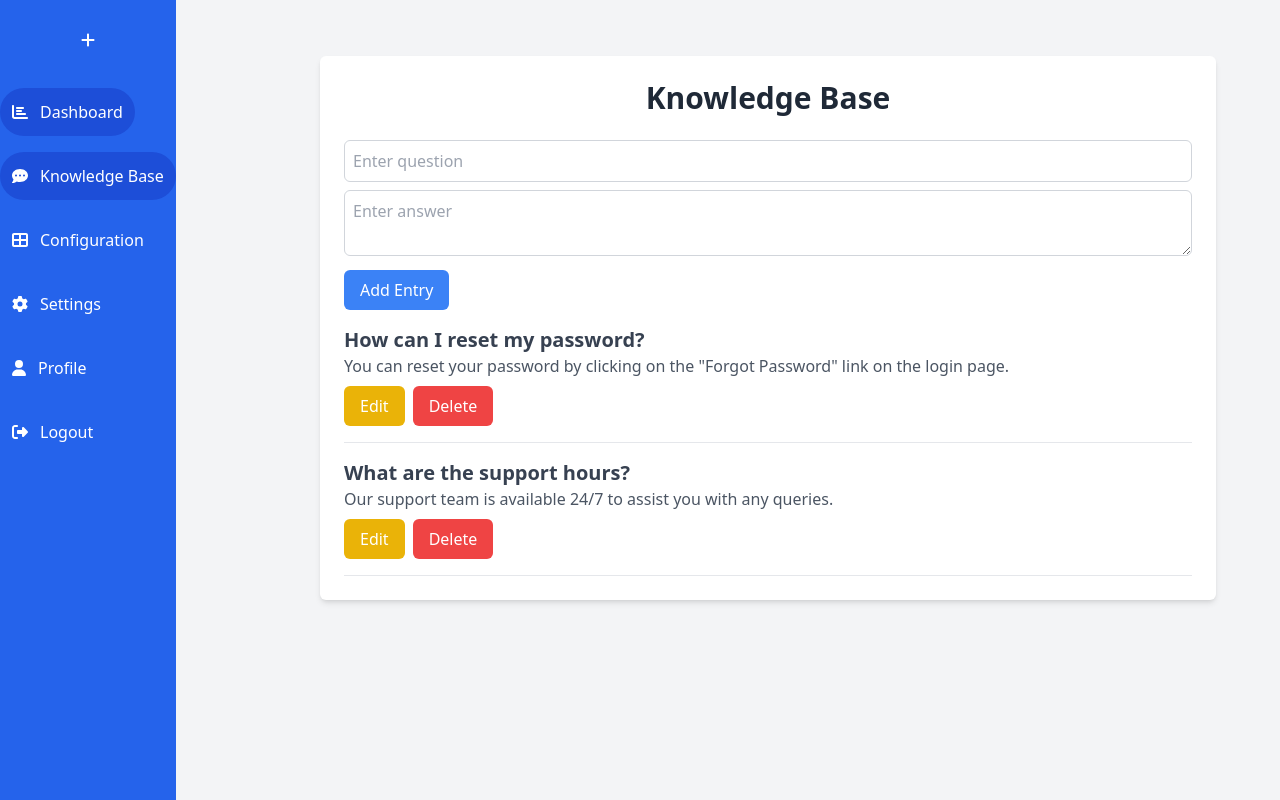
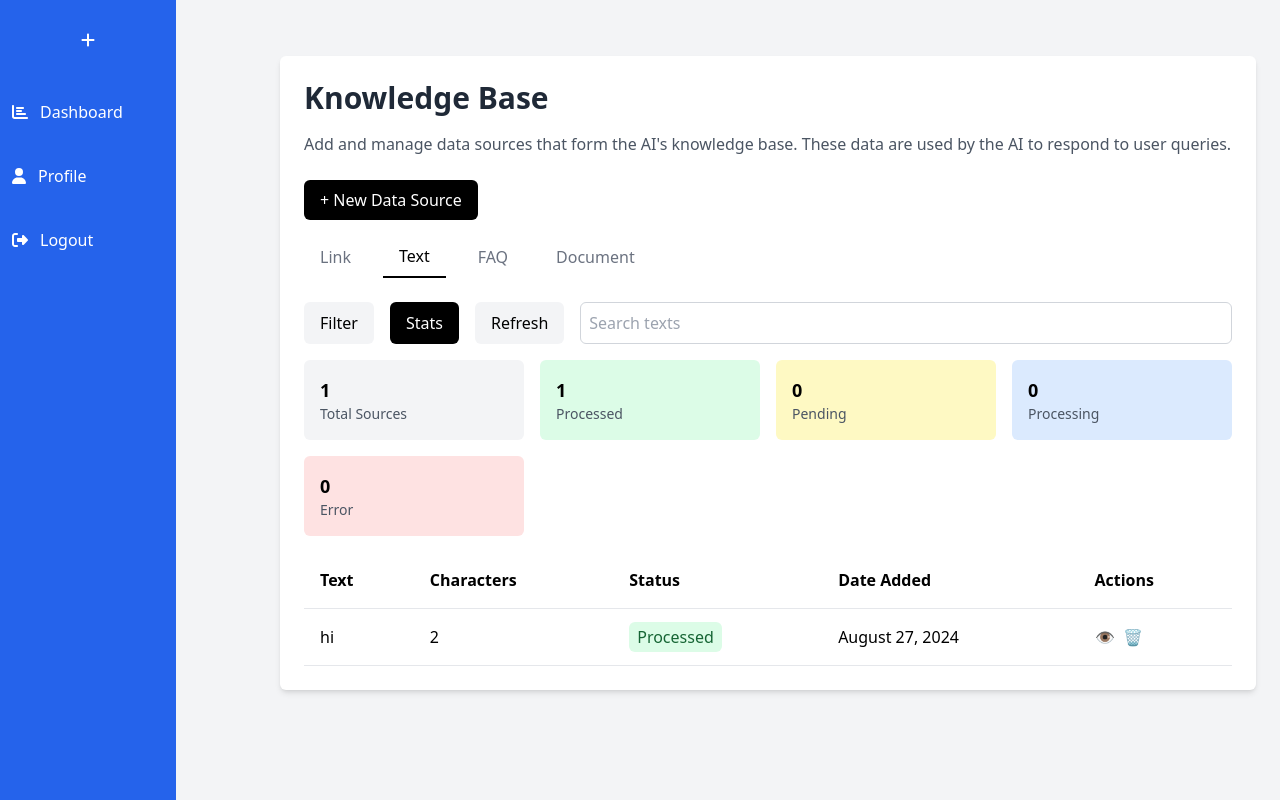
Before and after one commit to AFernandoGonzalez/Chatistico, a React (Vite) app in the folder frontend/: page /dashboard/knowledge-base in a window 1280 px wide. Built offline with nearby package versions, Linux system fonts and the light colour scheme.

Commit message:
added new desing for knowledgebase

```diff
--- a/frontend/package.json
+++ b/frontend/package.json
@@ -13,6 +13,7 @@
     "@fortawesome/free-solid-svg-icons": "^6.6.0",
     "@fortawesome/react-fontawesome": "^0.2.2",
     "axios": "^1.7.5",
+    "framer-motion": "^11.3.30",
     "react": "^18.3.1",
     "react-dom": "^18.3.1",
     "react-router-dom": "^6.26.1"
--- a/frontend/src/App.jsx
+++ b/frontend/src/App.jsx
@@ -7,7 +7,7 @@ import DashboardPage from './pages/Dashboard';
 import ChatbotDetail from './pages/ChatbotDetail';
 import KnowledgeBase from './pages/KnowledgeBase';
 import Configuration from './pages/Configuration';
-import Settings from './pages/Settings';
+import Profile from './pages/Profile';
 
 const App = () => {
   return (
@@ -21,7 +21,7 @@ const App = () => {
             <Route path="chatbot/:id" element={<ChatbotDetail />} />
             <Route path="knowledge-base" element={<KnowledgeBase />} />
             <Route path="configuration" element={<Configuration />} />
-            <Route path="settings" element={<Settings />} />
+            <Route path="profile" element={<Profile />} />
           </Route>
         </Routes>
       </div>
--- a/frontend/src/components/ChatHistory.jsx
+++ b/frontend/src/components/ChatHistory.jsx
@@ -3,6 +3,8 @@ import axios from 'axios';
 
 const ChatHistory = ({ userId }) => {
   const [chatLogs, setChatLogs] = useState([]);
+  const [selectedUser, setSelectedUser] = useState(null);
+  const [users, setUsers] = useState([]);
 
   useEffect(() => {
     const fetchChatHistory = async () => {
@@ -19,18 +21,85 @@ const ChatHistory = ({ userId }) => {
     fetchChatHistory();
   }, [userId]);
 
+  useEffect(() => {
+    const fetchUsers = async () => {
+      try {
+        const response = await axios.get('https://your-backend-url.com/api/users');
+        setUsers(response.data.users);
+      } catch (error) {
+        console.error('Error fetching users:', error);
+      }
+    };
+
+    fetchUsers();
+  }, []);
+
   return (
-    <div>
-      <h2 className="text-xl font-semibold text-gray-700 mb-4">Chat History</h2>
-      <ul className="space-y-2">
-        {chatLogs.map((log) => (
-          <li key={log.id} className="p-2 border border-gray-200 rounded-md">
-            <strong>User:</strong> {log.question}
-            <br />
-            <strong>Chatbot:</strong> {log.answer}
-          </li>
-        ))}
-      </ul>
+    <div className="flex h-screen">
+      {/* Left Sidebar for User Conversations */}
+      <div className="w-1/4 bg-white border-r p-4 overflow-y-auto">
+        <div className="flex justify-between items-center mb-4">
+          <h2 className="text-lg font-semibold">Edit</h2>
+          <button className="text-blue-500">Most recent ▼</button>
+        </div>
+        <ul className="space-y-4">
+          {users.map((user) => (
+            <li
+              key={user.id}
+              onClick={() => setSelectedUser(user)}
+              className={`p-2 flex items-center cursor-pointer rounded-md ${
+                selectedUser && selectedUser.id === user.id ? 'bg-blue-100' : 'hover:bg-gray-100'
+              }`}
+            >
+              <div className="flex-grow">
+                <p className="font-semibold">{user.name}</p>
+                <p className="text-sm text-gray-600">Message preview not available</p>
+              </div>
+              <span className="text-xs text-gray-400">{user.timestamp}</span>
+            </li>
+          ))}
+        </ul>
+      </div>
+
+      {/* Main Chat Area */}
+      <div className="flex-grow flex flex-col p-6 bg-gray-50">
+        {selectedUser ? (
+          <>
+            <div className="flex items-center mb-4">
+              <div className="flex-grow">
+                <h2 className="text-lg font-semibold">{selectedUser.name}</h2>
+                <button className="text-blue-500">View details</button>
+              </div>
+              <div className="flex space-x-3">
+                {/* Action buttons */}
+                <button className="p-2 text-gray-500 hover:text-gray-700">☆</button>
+                <button className="p-2 text-gray-500 hover:text-gray-700">✉️</button>
+              </div>
+            </div>
+            <div className="flex-grow overflow-y-auto">
+              {chatLogs.map((log, index) => (
+                <div key={index} className={`flex items-start mb-4 ${log.sender === 'user' ? 'justify-start' : 'justify-end'}`}>
+                  <div className={`max-w-xs p-4 rounded-lg ${log.sender === 'user' ? 'bg-gray-200' : 'bg-blue-500 text-white'}`}>
+                    <p className="text-sm">{log.message}</p>
+                    <p className="text-xs text-gray-400 mt-1">{log.timestamp}</p>
+                  </div>
+                </div>
+              ))}
+            </div>
+            <div className="p-4 border-t bg-white">
+              <input
+                type="text"
+                placeholder="Write your message..."
+                className="w-full p-2 border border-gray-300 rounded-md focus:outline-none focus:border-blue-500"
+              />
+            </div>
+          </>
+        ) : (
+          <div className="flex justify-center items-center h-full">
+            <p className="text-gray-500">Select a conversation to start chatting</p>
+          </div>
+        )}
+      </div>
     </div>
   );
 };
--- a/frontend/src/components/Sidebar.jsx
+++ b/frontend/src/components/Sidebar.jsx
@@ -1,48 +1,56 @@
 import React, { useState } from 'react';
-import { NavLink } from 'react-router-dom';
+import { Link } from 'react-router-dom';
 import { FontAwesomeIcon } from '@fortawesome/react-fontawesome';
 import { faPlus, faChartBar, faCommentDots, faThLarge, faCog, faUser, faSignOutAlt } from '@fortawesome/free-solid-svg-icons';
+import { motion } from 'framer-motion';
 
 const Sidebar = () => {
   const [isExpanded, setIsExpanded] = useState(false);
 
   return (
-    <div
+    <motion.div
       onMouseEnter={() => setIsExpanded(true)}
       onMouseLeave={() => setIsExpanded(false)}
-      className={`fixed top-0 left-0 h-full transition-all duration-300 ${isExpanded ? 'w-44' : 'w-16'} bg-blue-600 flex flex-col items-center`}
+      className={`fixed top-0 left-0 h-full bg-blue-600 flex flex-col items-center`}
+      initial={{ width: '4rem' }}
+      animate={{ width: isExpanded ? '11rem' : '4rem' }}
+      transition={{ duration: 0.3 }}
     >
       <div className="mt-4">
         <button className="p-3 hover:bg-blue-700 rounded-full text-white">
           <FontAwesomeIcon icon={faPlus} />
         </button>
       </div>
-      <div className={`flex-1 mt-6 ${isExpanded ? 'w-full' : ''}`}>
+      <motion.div
+        className="flex-1 mt-6 w-full"
+      >
         <nav className="flex flex-col space-y-4 items-start">
           <NavItem icon={faChartBar} label="Dashboard" isExpanded={isExpanded} to="/dashboard" />
-          <NavItem icon={faCommentDots} label="Knowledge Base" isExpanded={isExpanded} to="/dashboard/knowledge-base" />
-          <NavItem icon={faThLarge} label="Configuration" isExpanded={isExpanded} to="/dashboard/configuration" />
-          <NavItem icon={faCog} label="Settings" isExpanded={isExpanded} to="/dashboard/settings" />
           <NavItem icon={faUser} label="Profile" isExpanded={isExpanded} to="/dashboard/profile" />
           <NavItem icon={faSignOutAlt} label="Logout" isExpanded={isExpanded} to="/logout" />
         </nav>
-      </div>
-    </div>
+      </motion.div>
+    </motion.div>
   );
 };
 
 const NavItem = ({ icon, label, isExpanded, to }) => {
   return (
-    <NavLink
+    <Link
       to={to}
-      className={({ isActive }) =>
-        `p-3 hover:bg-blue-700 rounded-full text-white flex items-center ${isActive ? 'bg-blue-700' : ''
-        }`
-      }
+      className="w-full p-3 text-white flex items-center hover:bg-blue-700 transition-colors duration-300"
     >
       <FontAwesomeIcon icon={icon} className="mr-3" />
-      {isExpanded && <span className="text-white">{label}</span>}
-    </NavLink>
+      <motion.span
+        className="text-white"
+        initial={{ opacity: 0, width: 0 }}
+        animate={{ opacity: isExpanded ? 1 : 0, width: isExpanded ? 'auto' : 0 }}
+        transition={{ duration: 0.3 }}
+        style={{ whiteSpace: 'nowrap', overflow: 'hidden' }}
+      >
+        {label}
+      </motion.span>
+    </Link>
   );
 };
 
--- a/frontend/src/pages/ChatbotDetail.jsx
+++ b/frontend/src/pages/ChatbotDetail.jsx
@@ -1,23 +1,50 @@
 import React, { useState } from 'react';
 import { useParams } from 'react-router-dom';
-import ChatbotSidebar from '../components/ChatbotSidebar';
 import KnowledgeBase from './KnowledgeBase';
 import Configuration from './Configuration';
+import ChatHistory from '../components/ChatHistory';
 
 const ChatbotDetail = () => {
   const { id } = useParams();
   const [viewMode, setViewMode] = useState('overview');
 
   return (
-    <div className="flex h-screen">
-      <ChatbotSidebar onSelectView={setViewMode} />
+    <div className="flex flex-col h-screen">
+      {/* Tabbed Navigation */}
+      <div className="bg-white shadow-md">
+        <div className="flex justify-around p-4">
+          <TabButton label="Overview" isActive={viewMode === 'overview'} onClick={() => setViewMode('overview')} />
+          <TabButton label="Knowledge Base" isActive={viewMode === 'knowledge-base'} onClick={() => setViewMode('knowledge-base')} />
+          <TabButton label="Configuration" isActive={viewMode === 'configuration'} onClick={() => setViewMode('configuration')} />
+          <TabButton label="Chat" isActive={viewMode === 'chat'} onClick={() => setViewMode('chat')} />
+        </div>
+      </div>
+
+      {/* Main Content Area */}
       <div className="flex-grow p-6 bg-gray-100">
-        {viewMode === 'overview' && <div><h1 className="text-2xl font-bold mb-4">Chatbot Overview</h1></div>}
+        {viewMode === 'overview' && (
+          <div>
+            <h1 className="text-2xl font-bold mb-4">Chatbot Overview</h1>
+            {/* Overview content goes here */}
+          </div>
+        )}
         {viewMode === 'knowledge-base' && <KnowledgeBase />}
         {viewMode === 'configuration' && <Configuration />}
+        {viewMode === 'chat' && <ChatHistory />}
       </div>
     </div>
   );
 };
 
+const TabButton = ({ label, isActive, onClick }) => {
+  return (
+    <button
+      onClick={onClick}
+      className={`p-2 text-lg font-semibold ${isActive ? 'text-blue-600 border-b-4 border-blue-600' : 'text-gray-700'} transition-colors duration-300`}
+    >
+      {label}
+    </button>
+  );
+};
+
 export default ChatbotDetail;
--- a/frontend/src/pages/KnowledgeBase.jsx
+++ b/frontend/src/pages/KnowledgeBase.jsx
@@ -1,45 +1,15 @@
 import React, { useState } from 'react';
 
 const KnowledgeBase = () => {
+  const [activeTab, setActiveTab] = useState('text');
   const [entries, setEntries] = useState([
-    { id: 1, question: 'How can I reset my password?', answer: 'You can reset your password by clicking on the "Forgot Password" link on the login page.' },
-    { id: 2, question: 'What are the support hours?', answer: 'Our support team is available 24/7 to assist you with any queries.' },
+    { id: 1, type: 'text', content: 'hi', characters: 2, status: 'Processed', dateAdded: 'August 27, 2024' },
   ]);
+  const [showModal, setShowModal] = useState(false);
+  const [selectedType, setSelectedType] = useState('text');
 
-  const [newQuestion, setNewQuestion] = useState('');
-  const [newAnswer, setNewAnswer] = useState('');
-  const [isEditing, setIsEditing] = useState(false);
-  const [editingEntryId, setEditingEntryId] = useState(null);
-
-  const handleAddEntry = () => {
-    if (newQuestion && newAnswer) {
-      const newEntry = {
-        id: entries.length + 1,
-        question: newQuestion,
-        answer: newAnswer,
-      };
+  const handleAddEntry = (newEntry) => {
     setEntries([...entries, newEntry]);
-      setNewQuestion('');
-      setNewAnswer('');
-    }
-  };
-
-  const handleEditEntry = (id) => {
-    const entry = entries.find((entry) => entry.id === id);
-    if (entry) {
-      setNewQuestion(entry.question);
-      setNewAnswer(entry.answer);
-      setIsEditing(true);
-      setEditingEntryId(id);
-    }
-  };
-
-  const handleSaveEdit = () => {
-    setEntries(entries.map((entry) => (entry.id === editingEntryId ? { ...entry, question: newQuestion, answer: newAnswer } : entry)));
-    setNewQuestion('');
-    setNewAnswer('');
-    setIsEditing(false);
-    setEditingEntryId(null);
   };
 
   const handleDeleteEntry = (id) => {
@@ -47,58 +17,155 @@ const KnowledgeBase = () => {
   };
 
   return (
-    <div className="p-6 bg-white shadow-md rounded-md max-w-4xl mx-auto mt-8">
-      <h1 className="text-3xl font-bold text-center text-gray-800 mb-6">Knowledge Base</h1>
-      <div className="mb-4">
+    <div className="p-6 bg-white shadow-md rounded-md max-w-6xl mx-auto mt-8">
+      <h1 className="text-3xl font-bold text-gray-800 mb-4">Knowledge Base</h1>
+      <p className="text-gray-600 mb-6">
+        Add and manage data sources that form the AI's knowledge base. These data are used by the AI to respond to user queries.
+      </p>
+
+      <button
+        className="mb-4 px-4 py-2 bg-black text-white rounded-md hover:bg-gray-800 transition"
+        onClick={() => setShowModal(true)}
+      >
+        + New Data Source
+      </button>
+
+      <div className="flex space-x-4 mb-6">
+        <button onClick={() => setActiveTab('link')} className={`px-4 py-2 ${activeTab === 'link' ? 'border-b-2 border-black' : 'text-gray-500'}`}>Link</button>
+        <button onClick={() => setActiveTab('text')} className={`px-4 py-2 ${activeTab === 'text' ? 'border-b-2 border-black' : 'text-gray-500'}`}>Text</button>
+        <button onClick={() => setActiveTab('faq')} className={`px-4 py-2 ${activeTab === 'faq' ? 'border-b-2 border-black' : 'text-gray-500'}`}>FAQ</button>
+        <button onClick={() => setActiveTab('document')} className={`px-4 py-2 ${activeTab === 'document' ? 'border-b-2 border-black' : 'text-gray-500'}`}>Document</button>
+      </div>
+
+      <div className="flex space-x-4 mb-4">
+        <button className="bg-gray-100 px-4 py-2 rounded-md">Filter</button>
+        <button className="bg-black text-white px-4 py-2 rounded-md">Stats</button>
+        <button className="bg-gray-100 px-4 py-2 rounded-md">Refresh</button>
+        <input type="text" placeholder="Search texts" className="flex-grow p-2 border border-gray-300 rounded-md" />
+      </div>
+
+      <div className="grid grid-cols-2 md:grid-cols-4 gap-4 mb-4">
+        <div className="p-4 bg-gray-100 rounded-md">
+          <p className="text-lg font-bold">1</p>
+          <p className="text-sm text-gray-600">Total Sources</p>
+        </div>
+        <div className="p-4 bg-green-100 rounded-md">
+          <p className="text-lg font-bold">1</p>
+          <p className="text-sm text-gray-600">Processed</p>
+        </div>
+        <div className="p-4 bg-yellow-100 rounded-md">
+          <p className="text-lg font-bold">0</p>
+          <p className="text-sm text-gray-600">Pending</p>
+        </div>
+        <div className="p-4 bg-blue-100 rounded-md">
+          <p className="text-lg font-bold">0</p>
+          <p className="text-sm text-gray-600">Processing</p>
+        </div>
+        <div className="p-4 bg-red-100 rounded-md">
+          <p className="text-lg font-bold">0</p>
+          <p className="text-sm text-gray-600">Error</p>
+        </div>
+      </div>
+
+      <table className="w-full text-left border-collapse">
+        <thead>
+          <tr>
+            <th className="border-b p-4">Text</th>
+            <th className="border-b p-4">Characters</th>
+            <th className="border-b p-4">Status</th>
+            <th className="border-b p-4">Date Added</th>
+            <th className="border-b p-4">Actions</th>
+          </tr>
+        </thead>
+        <tbody>
+          {entries.map((entry) => (
+            <tr key={entry.id}>
+              <td className="border-b p-4">{entry.content}</td>
+              <td className="border-b p-4">{entry.characters}</td>
+              <td className="border-b p-4">
+                <span className={`px-2 py-1 rounded-md ${entry.status === 'Processed' ? 'bg-green-100 text-green-800' : 'bg-red-100 text-red-800'}`}>
+                  {entry.status}
+                </span>
+              </td>
+              <td className="border-b p-4">{entry.dateAdded}</td>
+              <td className="border-b p-4">
+                <button className="text-blue-500 hover:text-blue-700 mr-2">👁️</button>
+                <button onClick={() => handleDeleteEntry(entry.id)} className="text-red-500 hover:text-red-700">🗑️</button>
+              </td>
+            </tr>
+          ))}
+        </tbody>
+      </table>
+
+      {showModal && (
+        <div className="fixed inset-0 bg-black bg-opacity-50 flex justify-center items-center">
+          <div className="bg-white p-6 rounded-md shadow-md max-w-md w-full">
+            <button className="mb-4 text-gray-500" onClick={() => setShowModal(false)}>Close</button>
+            <h2 className="text-xl font-bold mb-4">Add New Data Source</h2>
+
+            <div className="flex space-x-4 mb-6">
+              <button onClick={() => setSelectedType('link')} className={`px-4 py-2 ${selectedType === 'link' ? 'bg-blue-600 text-white' : 'bg-gray-200'}`}>Link</button>
+              <button onClick={() => setSelectedType('text')} className={`px-4 py-2 ${selectedType === 'text' ? 'bg-blue-600 text-white' : 'bg-gray-200'}`}>Text</button>
+              <button onClick={() => setSelectedType('faq')} className={`px-4 py-2 ${selectedType === 'faq' ? 'bg-blue-600 text-white' : 'bg-gray-200'}`}>Q&A</button>
+              <button onClick={() => setSelectedType('document')} className={`px-4 py-2 ${selectedType === 'document' ? 'bg-blue-600 text-white' : 'bg-gray-200'}`}>Document</button>
+            </div>
+
+            {selectedType === 'text' && (
+              <div>
+                <textarea
+                  placeholder="Enter text here..."
+                  className="w-full p-2 border border-gray-300 rounded-md focus:outline-none focus:border-blue-500 mb-2"
+                />
+                <button className="px-4 py-2 bg-blue-500 text-white rounded-md hover:bg-blue-600 transition">
+                  Submit
+                </button>
+              </div>
+            )}
+
+            {selectedType === 'faq' && (
+              <div>
                 <input
                   type="text"
                   placeholder="Enter question"
-          value={newQuestion}
-          onChange={(e) => setNewQuestion(e.target.value)}
                   className="w-full p-2 border border-gray-300 rounded-md focus:outline-none focus:border-blue-500 mb-2"
                 />
                 <textarea
                   placeholder="Enter answer"
-          value={newAnswer}
-          onChange={(e) => setNewAnswer(e.target.value)}
                   className="w-full p-2 border border-gray-300 rounded-md focus:outline-none focus:border-blue-500 mb-2"
                 />
-        {isEditing ? (
-          <button
-            onClick={handleSaveEdit}
-            className="px-4 py-2 bg-green-500 text-white rounded-md hover:bg-green-600 transition"
-          >
-            Save Edit
+                <button className="px-4 py-2 bg-blue-500 text-white rounded-md hover:bg-blue-600 transition">
+                  Submit
                 </button>
-        ) : (
-          <button
-            onClick={handleAddEntry}
-            className="px-4 py-2 bg-blue-500 text-white rounded-md hover:bg-blue-600 transition"
-          >
-            Add Entry
+              </div>
+            )}
+
+{selectedType === 'document' && (
+              <div>
+                <input type="file" multiple className="mb-4" />
+                <p className="text-sm text-gray-500 mb-2">
+                  Supported files: PDF, TXT, Microsoft Word. Max. 10 files at a time. File size: 1 MB per file (Upgrade plan to increase limit).
+                </p>
+                <button className="px-4 py-2 bg-blue-500 text-white rounded-md hover:bg-blue-600 transition">
+                  Upload
                 </button>
+              </div>
+            )}
+
+            {selectedType === 'link' && (
+              <div>
+                <input
+                  type="url"
+                  placeholder="Enter URL"
+                  className="w-full p-2 border border-gray-300 rounded-md focus:outline-none focus:border-blue-500 mb-2"
+                />
+                <button className="px-4 py-2 bg-blue-500 text-white rounded-md hover:bg-blue-600 transition">
+                  Add Link
+                </button>
+              </div>
             )}
           </div>
-      <ul className="space-y-4">
-        {entries.map((entry) => (
-          <li key={entry.id} className="border-b pb-4">
-            <h3 className="text-xl font-semibold text-gray-700">{entry.question}</h3>
-            <p className="text-gray-600">{entry.answer}</p>
-            <button
-              onClick={() => handleEditEntry(entry.id)}
-              className="mt-2 mr-2 px-4 py-2 bg-yellow-500 text-white rounded-md hover:bg-yellow-600 transition"
-            >
-              Edit
-            </button>
-            <button
-              onClick={() => handleDeleteEntry(entry.id)}
-              className="mt-2 px-4 py-2 bg-red-500 text-white rounded-md hover:bg-red-600 transition"
-            >
-              Delete
-            </button>
-          </li>
-        ))}
-      </ul>
+        </div>
+      )}
     </div>
   );
 };
--- a/frontend/src/pages/Settings.jsx
+++ b/frontend/src/pages/Profile.jsx
@@ -1,6 +1,6 @@
 import React, { useState } from 'react';
 
-const Settings = () => {
+const Profile = () => {
   const [username, setUsername] = useState('');
   const [email, setEmail] = useState('');
   const [notifications, setNotifications] = useState(true);
@@ -55,4 +55,4 @@ const Settings = () => {
   );
 };
 
-export default Settings;
+export default Profile;
```
Also changed, not shown: 1 other file (tests, documents, lock files or other folders). Lines whose indentation alone changed are shown as unchanged.
